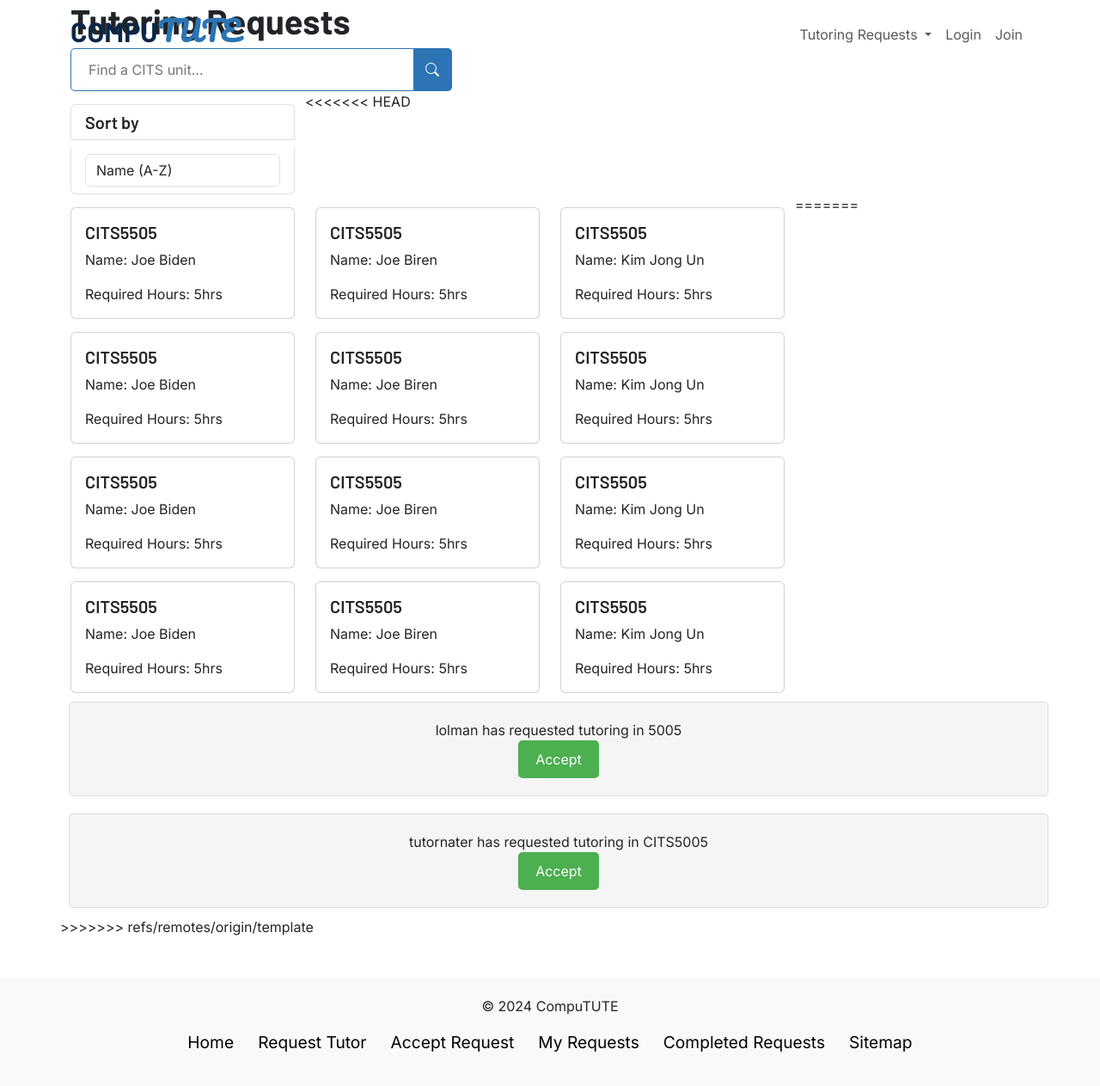
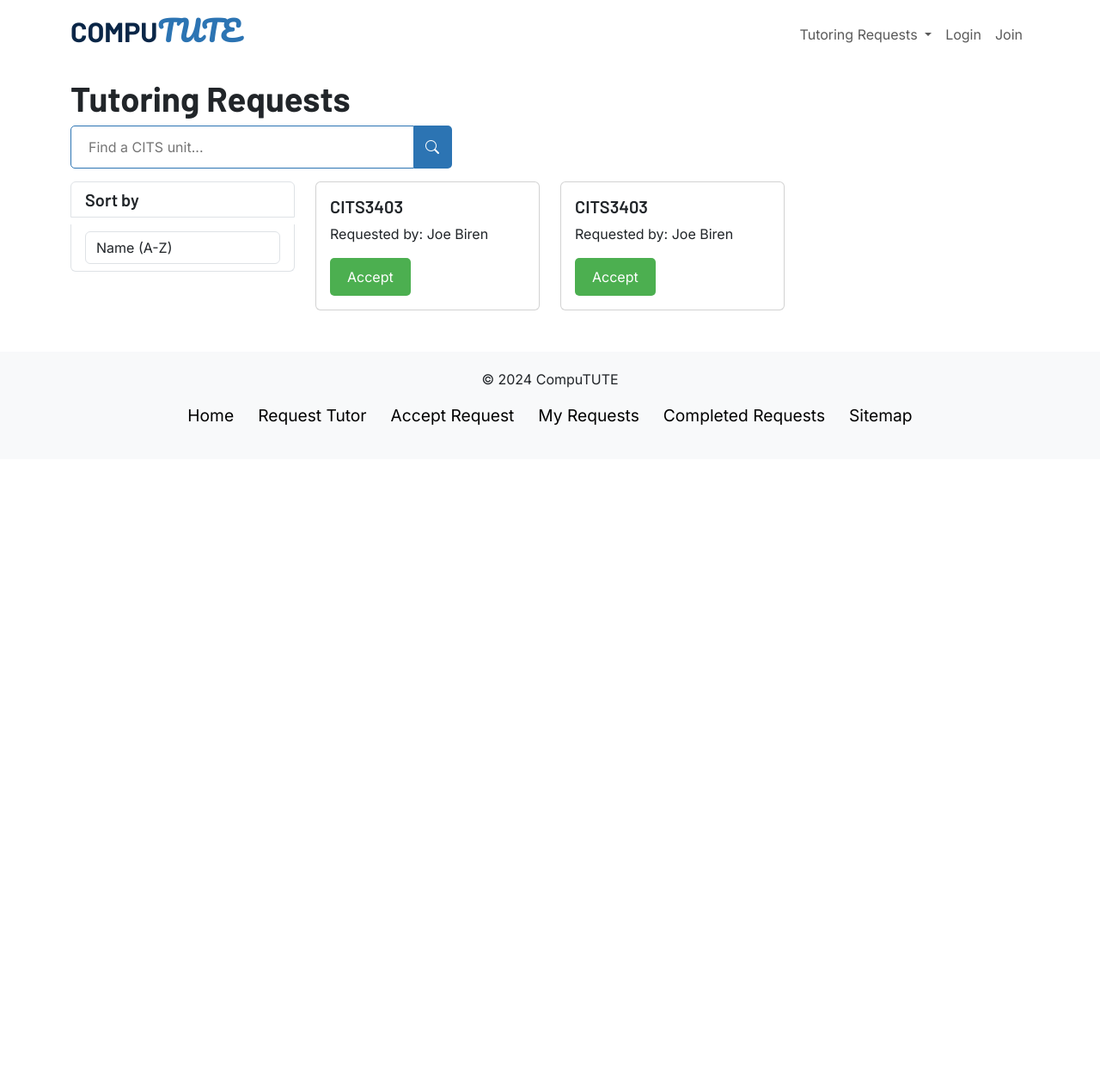
Before and after one commit to ScottyTGB/CITS3403GrpProj, a Flask app: page /requests in a window 1280 px wide. Shown: the whole page at 86% size. After the commit the page ends 494 px from the top, so only its background shows below. Run offline with Flask 3, Linux system fonts and the light colour scheme.

Commit message:
Requests refactored to use data from the backend
Static fillers to be replaced by flask keywords

```diff
--- a/static/css/requests.css
+++ b/static/css/requests.css
@@ -1,4 +1,3 @@
-<<<<<<< HEAD
 .title {
     margin-top: 90px;
 }
@@ -10,24 +9,6 @@
 .col-md-4 {
     margin-top: 15px;
 }
-=======
-body {
-    font-family: Arial, sans-serif;  /* Set a nice font */
-    margin: 0;  /* Remove default body margin */
-    display: flex;  /* Use flexbox for centering */
-    justify-content: center;  /* Center content horizontally */
-    align-items: center;  /* Center content vertically */
-    min-height: 100vh;  /* Set minimum height for viewport */
-  }
-
-.RequestItem {
-  margin: 10px;  /* Add some margin between divs */
-  padding: 20px;  /* Add some padding inside divs */
-  border: 1px solid #ddd;  /* Add a light border */
-  border-radius: 5px;  /* Round corners for a nicer look */
-  background-color: #f5f5f5;  /* Light background color */
-  text-align: center;  /* Center content within divs */
-}
 
 button {
   background-color: #4CAF50;  /* Green color for button */
@@ -37,5 +18,3 @@ button {
   border-radius: 5px;  /* Round corners for buttons */
   cursor: pointer;  /* Change cursor to pointer on hover */
 }
-
->>>>>>> refs/remotes/origin/template
--- a/templates/requests.html
+++ b/templates/requests.html
@@ -34,131 +34,23 @@
         </div>
       </div>
     </div>
-<<<<<<< HEAD
     <div class="col-md-9 items-section">
       <div class="row">
-        <div class="col-md-4">
-          <div class="card">
-            <div class="card-body">
-              <h5 class="card-title">CITS5505</h5>
-              <p class="card-text">Name: Joe Biden</p>
-              <p class="card-text">Required Hours: 5hrs</p>
+        {% for request in requests %}
+          <div class="col-md-4">
+            <div class="card">
+              <div class="card-body">
+                <h5 class="card-title">CITS3403</h5>
+                <p class="card-text">Requested by: Joe Biren</p>
+                <form action="/acceptrequest" method="POST" id="requestId={{ request['id'] }}">
+                  <button data-request-id="{{ request['id'] }}", name="selected_id" value="{{ request['id'] }}">Accept</button>
+                </form>
+              </div>
             </div>
           </div>
-        </div>
-        <div class="col-md-4">
-          <div class="card">
-            <div class="card-body">
-              <h5 class="card-title">CITS5505</h5>
-              <p class="card-text">Name: Joe Biren</p>
-              <p class="card-text">Required Hours: 5hrs</p>
-            </div>
-          </div>
-        </div>
-        <div class="col-md-4">
-          <div class="card">
-            <div class="card-body">
-              <h5 class="card-title">CITS5505</h5>
-              <p class="card-text">Name: Kim Jong Un</p>
-              <p class="card-text">Required Hours: 5hrs</p>
-            </div>
-          </div>
-        </div>
-        <div class="col-md-4">
-          <div class="card">
-            <div class="card-body">
-              <h5 class="card-title">CITS5505</h5>
-              <p class="card-text">Name: Joe Biden</p>
-              <p class="card-text">Required Hours: 5hrs</p>
-            </div>
-          </div>
-        </div>
-        <div class="col-md-4">
-          <div class="card">
-            <div class="card-body">
-              <h5 class="card-title">CITS5505</h5>
-              <p class="card-text">Name: Joe Biren</p>
-              <p class="card-text">Required Hours: 5hrs</p>
-            </div>
-          </div>
-        </div>
-        <div class="col-md-4">
-          <div class="card">
-            <div class="card-body">
-              <h5 class="card-title">CITS5505</h5>
-              <p class="card-text">Name: Kim Jong Un</p>
-              <p class="card-text">Required Hours: 5hrs</p>
-            </div>
-          </div>
-        </div>
-        <div class="col-md-4">
-          <div class="card">
-            <div class="card-body">
-              <h5 class="card-title">CITS5505</h5>
-              <p class="card-text">Name: Joe Biden</p>
-              <p class="card-text">Required Hours: 5hrs</p>
-            </div>
-          </div>
-        </div>
-        <div class="col-md-4">
-          <div class="card">
-            <div class="card-body">
-              <h5 class="card-title">CITS5505</h5>
-              <p class="card-text">Name: Joe Biren</p>
-              <p class="card-text">Required Hours: 5hrs</p>
-            </div>
-          </div>
-        </div>
-        <div class="col-md-4">
-          <div class="card">
-            <div class="card-body">
-              <h5 class="card-title">CITS5505</h5>
-              <p class="card-text">Name: Kim Jong Un</p>
-              <p class="card-text">Required Hours: 5hrs</p>
-            </div>
-          </div>
-        </div>
-        <div class="col-md-4">
-          <div class="card">
-            <div class="card-body">
-              <h5 class="card-title">CITS5505</h5>
-              <p class="card-text">Name: Joe Biden</p>
-              <p class="card-text">Required Hours: 5hrs</p>
-            </div>
-          </div>
-        </div>
-        <div class="col-md-4">
-          <div class="card">
-            <div class="card-body">
-              <h5 class="card-title">CITS5505</h5>
-              <p class="card-text">Name: Joe Biren</p>
-              <p class="card-text">Required Hours: 5hrs</p>
-            </div>
-          </div>
-        </div>
-        <div class="col-md-4">
-          <div class="card">
-            <div class="card-body">
-              <h5 class="card-title">CITS5505</h5>
-              <p class="card-text">Name: Kim Jong Un</p>
-              <p class="card-text">Required Hours: 5hrs</p>
-            </div>
-          </div>
-        </div>
+        {% endfor %}
       </div>
     </div>
-=======
-    <body>
-      {% for request in requests %}
-        <div id="requestId={{ request['id'] }}" class="RequestItem">
-          {{ request['content'] }}
-          <form action="/acceptrequest" method="POST" id="requestId={{ request['id'] }}">
-            <button data-request-id="{{ request['id'] }}", name="selected_id" value="{{ request['id'] }}">Accept</button>
-          </form>
-        </div>
-      {% endfor %}
-    </body>
->>>>>>> refs/remotes/origin/template
   </div>
 </div>
 {% endblock %}
```
